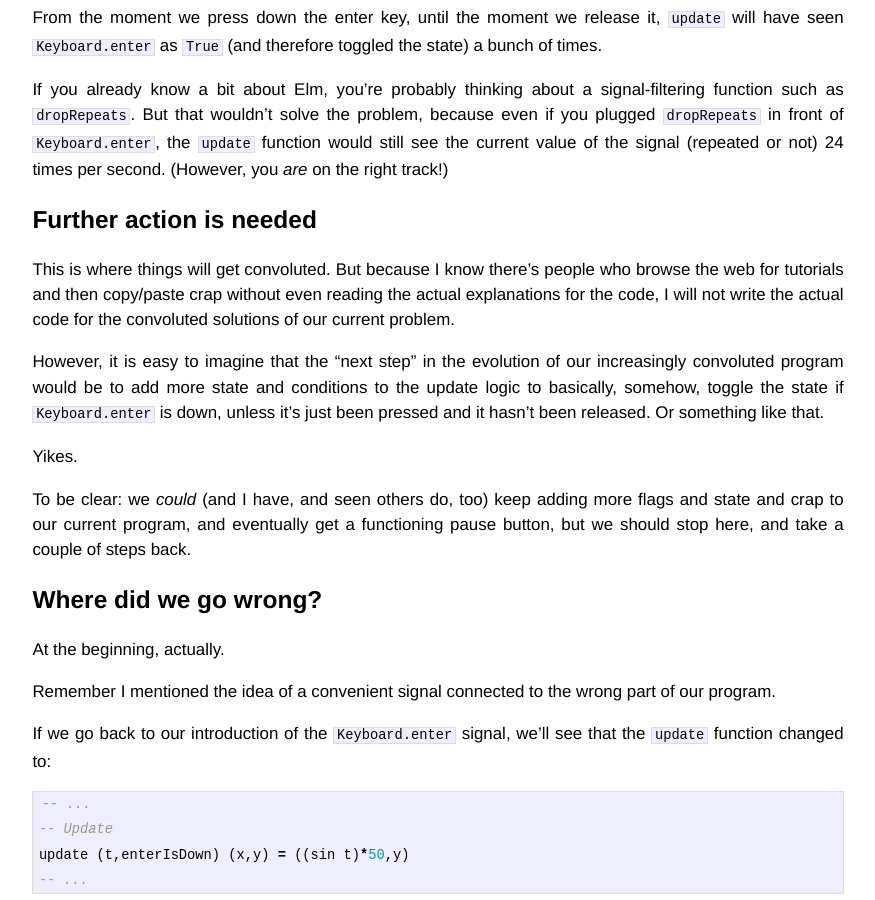
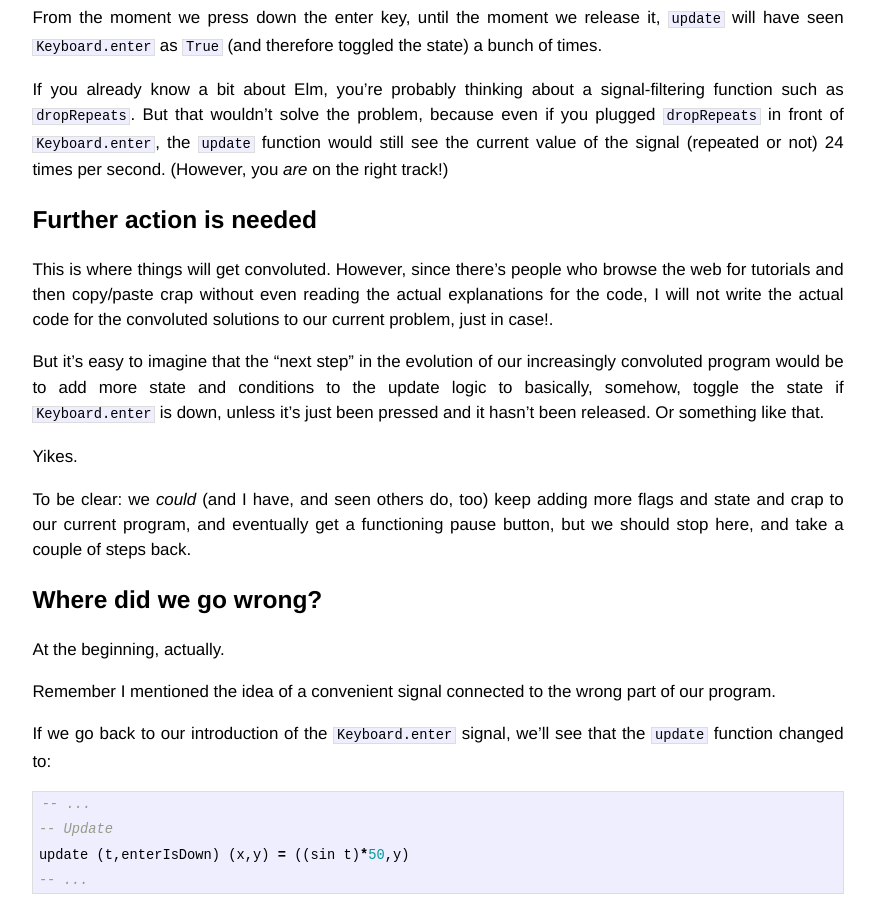
Before and after one commit to lambdatoast/lambdatoast.github.com, a Jekyll site: the page built from _posts/2013-12-17-design-your-signals.markdown, in a window 1280 px wide and 900 px high, scrolled down 3378 px. Shown: the whole window, without its empty margins (202-1077 px from the left). Built offline with Jekyll 4.4.1, drawn with Linux system fonts in a browser that asks for light colours.

Commit message:
Improve phrasing.

```diff
--- a/_posts/2013-12-17-design-your-signals.markdown
+++ b/_posts/2013-12-17-design-your-signals.markdown
@@ -162,12 +162,12 @@ per second. (However, you *are* on the right track!)
 
 ## Further action is needed
 
-This is where things will get convoluted. But because I know there's
+This is where things will get convoluted. However, since there's
 people who browse the web for tutorials and then copy/paste
 crap without even reading the actual explanations for the code, I will not write the
-actual code for the convoluted solutions of our current problem.
+actual code for the convoluted solutions to our current problem, just in case!.
 
-However, it is easy to imagine that the
+But it's easy to imagine that the
 "next step" in the evolution of our increasingly convoluted program would be
 to add more state and conditions to the update logic to basically, somehow,
 toggle the state if `Keyboard.enter` is down, unless it's just been
```
